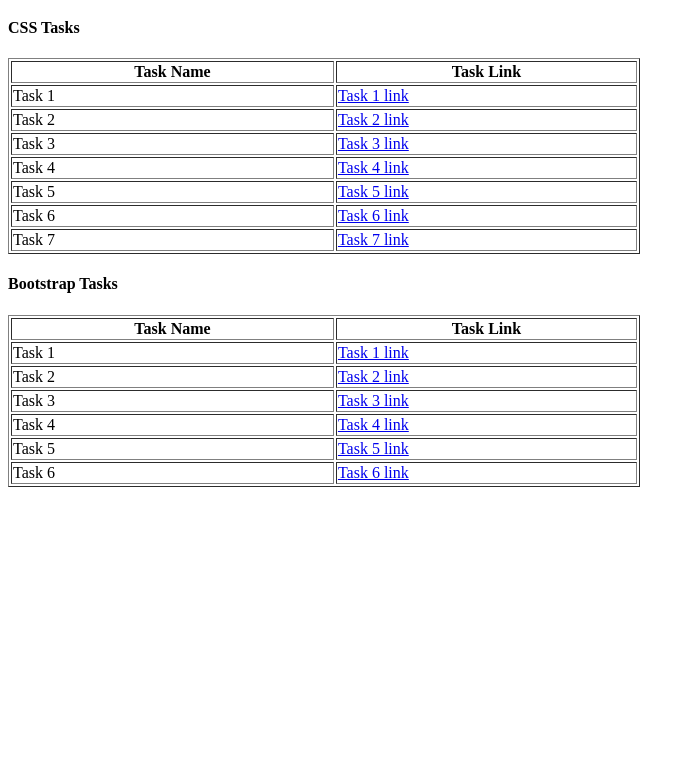
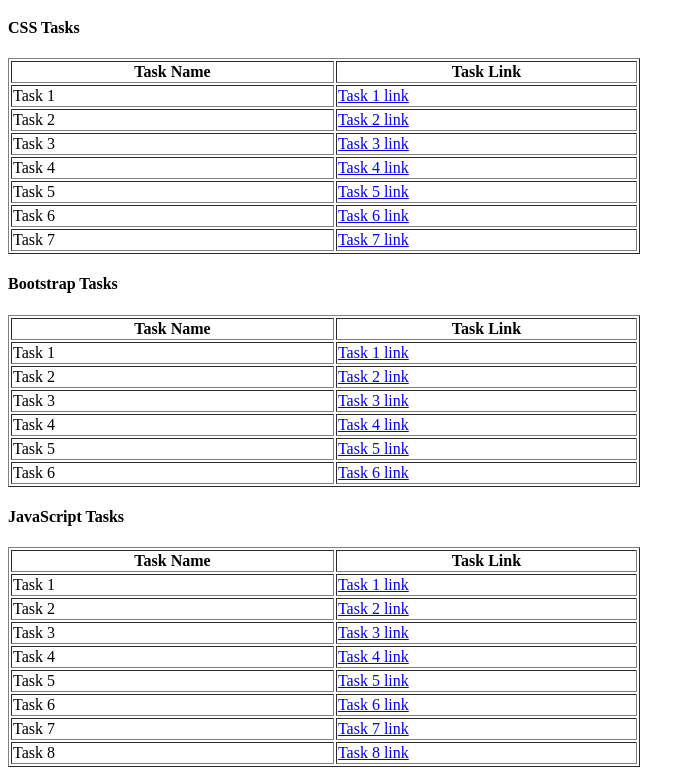
Before and after one commit to ad-rizvi03/MERN-FullStack-ETHNUS, a plain HTML site: page index.html in a window 1280 px wide. Shown: the part 459-1234 px from the top of the page, without its empty margins (0-695 px from the left). Before the commit the page ends 954 px from the top, so only its background shows below. Drawn offline with Linux system fonts and the light colour scheme.

Commit message:
Update index.html

```diff
--- a/index.html
+++ b/index.html
@@ -114,6 +114,47 @@
           </tr>
         </table>
       </div>
+      <div class="task-table-container">
+        <h4>JavaScript Tasks</h4>
+        <table border="1" width="50%">
+          <tr>
+            <th>Task Name</th>
+            <th>Task Link</th>
+          </tr>
+          <tr>
+            <td>Task 1</td>
+            <td><a href="C:\Users\S M ADNAN RIZVI\OneDrive\Desktop\MERN FULL STACK\JAVASCRIPT-TASK\task1.html">Task 1 link</a></td>
+          </tr>
+          <tr>
+            <td>Task 2</td>
+            <td><a href="C:\Users\S M ADNAN RIZVI\OneDrive\Desktop\MERN FULL STACK\JAVASCRIPT-TASK\task2.html">Task 2 link</a></td>
+          </tr>
+          <tr>
+            <td>Task 3</td>
+            <td><a href="C:\Users\S M ADNAN RIZVI\OneDrive\Desktop\MERN FULL STACK\JAVASCRIPT-TASK\task3.html">Task 3 link</a></td>
+          </tr>
+          <tr>
+            <td>Task 4</td>
+            <td><a href="C:\Users\S M ADNAN RIZVI\OneDrive\Desktop\MERN FULL STACK\JAVASCRIPT-TASK\task4.html">Task 4 link</a></td>
+          </tr>
+          <tr>
+            <td>Task 5</td>
+            <td><a href="C:\Users\S M ADNAN RIZVI\OneDrive\Desktop\MERN FULL STACK\JAVASCRIPT-TASK\task5.html">Task 5 link</a></td>
+          </tr>
+          <tr>
+            <td>Task 6</td>
+            <td><a href="C:\Users\S M ADNAN RIZVI\OneDrive\Desktop\MERN FULL STACK\JAVASCRIPT-TASK\task6.html">Task 6 link</a></td>
+          </tr>
+          <tr>
+            <td>Task 7</td>
+            <td><a href="C:\Users\S M ADNAN RIZVI\OneDrive\Desktop\MERN FULL STACK\JAVASCRIPT-TASK\task7.html">Task 7 link</a></td>
+          </tr
+          <tr>
+            <td>Task 8</td>
+            <td><a href="C:\Users\S M ADNAN RIZVI\OneDrive\Desktop\MERN FULL STACK\JAVASCRIPT-TASK\task8.html">Task 8 link</a></td>
+          </tr
+        </table>
+      </div>
     </div>
   </body>
 </html>
```
